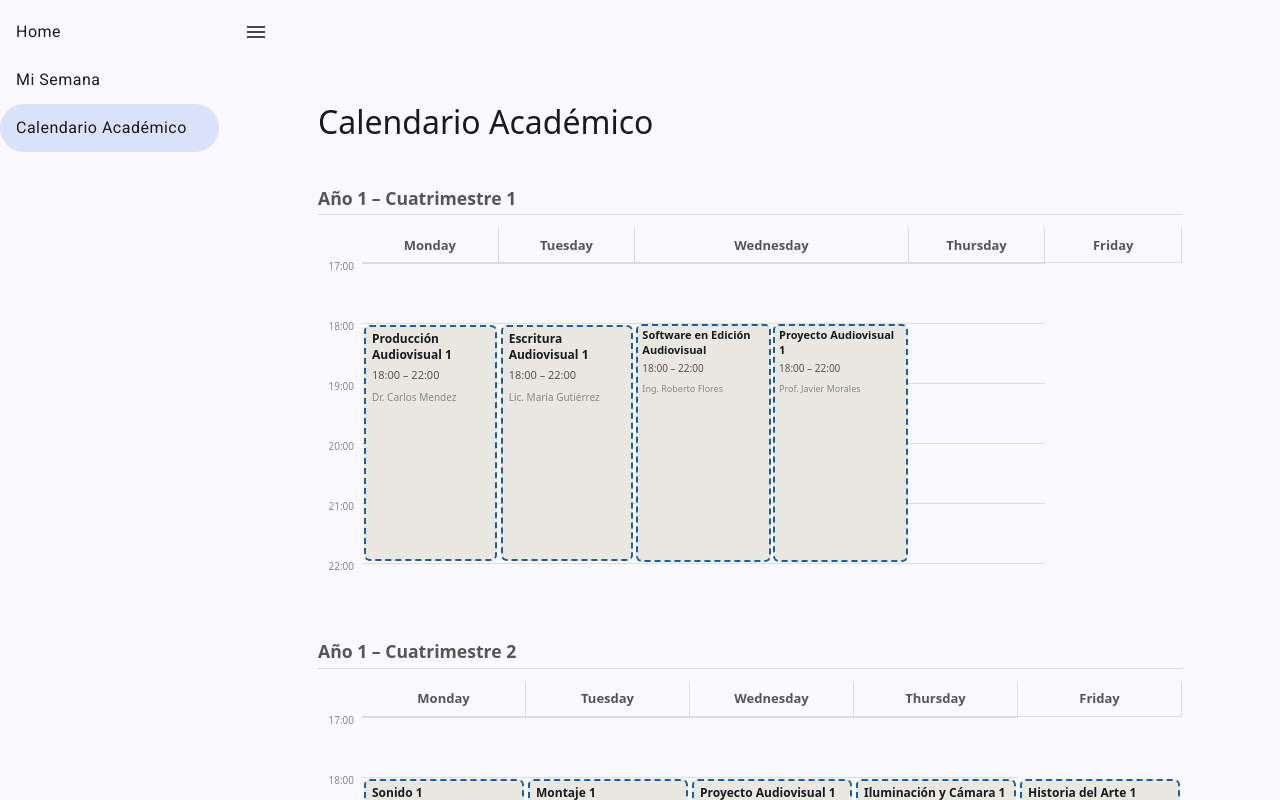
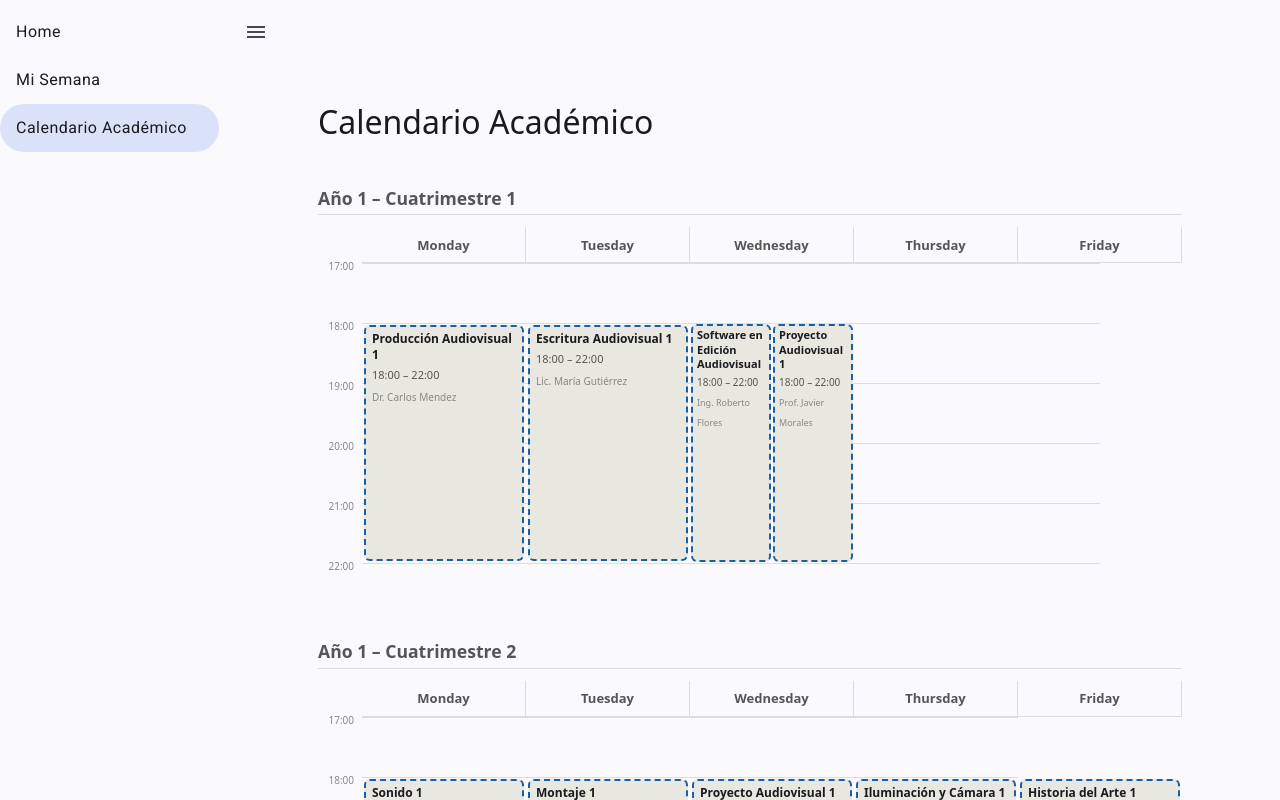
Before and after one commit to nitricx/OrganizadorCursada, an Angular app: page /academicCalendar in a window 1280 px wide. Built offline with nearby package versions, Linux system fonts and the light colour scheme.

Commit message:
feat: unify column width calculation for calendar days to ensure consistent layout

```diff
--- a/src/app/components/calendar/calendar.html
+++ b/src/app/components/calendar/calendar.html
@@ -14,7 +14,7 @@
     <div class="time-gutter"></div>
     <!-- Day headers (row 1) -->
     @for (entry of days(); track entry.day) {
-      <div class="day-header" [style.grid-column]="'span ' + getMaxConcurrentForDay(entry.day)">
+      <div class="day-header" [style.grid-column]="'span ' + maxConcurrentCourses()">
         {{ entry.label }}
       </div>
     }
--- a/src/app/components/calendar/calendar.ts
+++ b/src/app/components/calendar/calendar.ts
@@ -224,33 +224,26 @@ export class Calendar {
   });
 
   /**
-   * Calculates columns dynamically: time-gutter (1) + each day's own max concurrent
-   * Example: "44px 1fr 1fr 3fr 2fr 1fr" for days with 1, 1, 3, 2, 1 concurrent courses
+   * Calculates columns dynamically: time-gutter (1) + same width for each day
+   * Each day gets the same number of columns (the max concurrent courses across all days)
+   * This ensures all day columns have equal width
+   * Example: "44px 1fr 1fr 1fr 1fr 1fr 1fr" for 5 days with max 2 concurrent courses
    */
   gridTemplateColumns = computed(() => {
     const days = this.days();
-    const maxPerDay = this.maxConcurrentPerDay();
+    const maxConcurrent = this.maxConcurrentCourses();
 
-    const dayColumns = days
-      .map((day) => {
-        const maxConcurrent = maxPerDay.get(day.day) ?? 1;
-        // Each day gets columns equal to its max concurrent courses
-        return `repeat(${maxConcurrent}, 1fr)`;
-      })
-      .join(' ');
+    const dayColumns = days.map(() => `repeat(${maxConcurrent}, 1fr)`).join(' ');
 
     return `44px ${dayColumns}`;
   });
 
   hourLineEnd = computed(() => {
     const days = this.days();
-    const maxPerDay = this.maxConcurrentPerDay();
+    const maxConcurrent = this.maxConcurrentCourses();
 
-    // Total columns: time-gutter (1) + sum of all day columns
-    const totalDayColumns = days.reduce((sum, day) => {
-      const maxConcurrent = maxPerDay.get(day.day) ?? 1;
-      return sum + maxConcurrent;
-    }, 0);
+    // Total columns: time-gutter (1) + (days.length * maxConcurrent)
+    const totalDayColumns = days.length * maxConcurrent;
 
     return totalDayColumns + 1;
   });
@@ -318,24 +311,20 @@ export class Calendar {
    * Get the grid column range for a course, accounting for overlaps
    * - Non-overlapping courses span the full width of their day
    * - Overlapping courses get a sub-column based on their position
-   * Accounts for variable column widths per day
+   * All days have the same width (maxConcurrentCourses across all days)
    */
   getCourseColumn(course: Course, dayColIndex: number): string {
-    const days = this.days();
-    const maxPerDay = this.maxConcurrentPerDay();
+    const maxConcurrent = this.maxConcurrentCourses();
 
-    // Calculate the starting column for this day by summing previous days' columns
-    let dayStartCol = 2; // +2 skips time-gutter and header
-    for (let i = 0; i < dayColIndex; i++) {
-      const dayMaxConcurrent = maxPerDay.get(days[i].day) ?? 1;
-      dayStartCol += dayMaxConcurrent;
-    }
-
-    const dayMaxConcurrent = maxPerDay.get(days[dayColIndex].day) ?? 1;
+    // Calculate the starting column for this day
+    // dayColIndex 0 = column 2 (skip time-gutter at 1)
+    // dayColIndex 1 = column 2 + maxConcurrent
+    // dayColIndex 2 = column 2 + 2*maxConcurrent, etc.
+    const dayStartCol = 2 + dayColIndex * maxConcurrent;
 
     // If this course doesn't overlap, it should span the full day width
     if (!this.courseHasOverlap(course.id)) {
-      return `${dayStartCol} / span ${dayMaxConcurrent}`;
+      return `${dayStartCol} / span ${maxConcurrent}`;
     }
 
     // For overlapping courses, use the assigned sub-column
```
